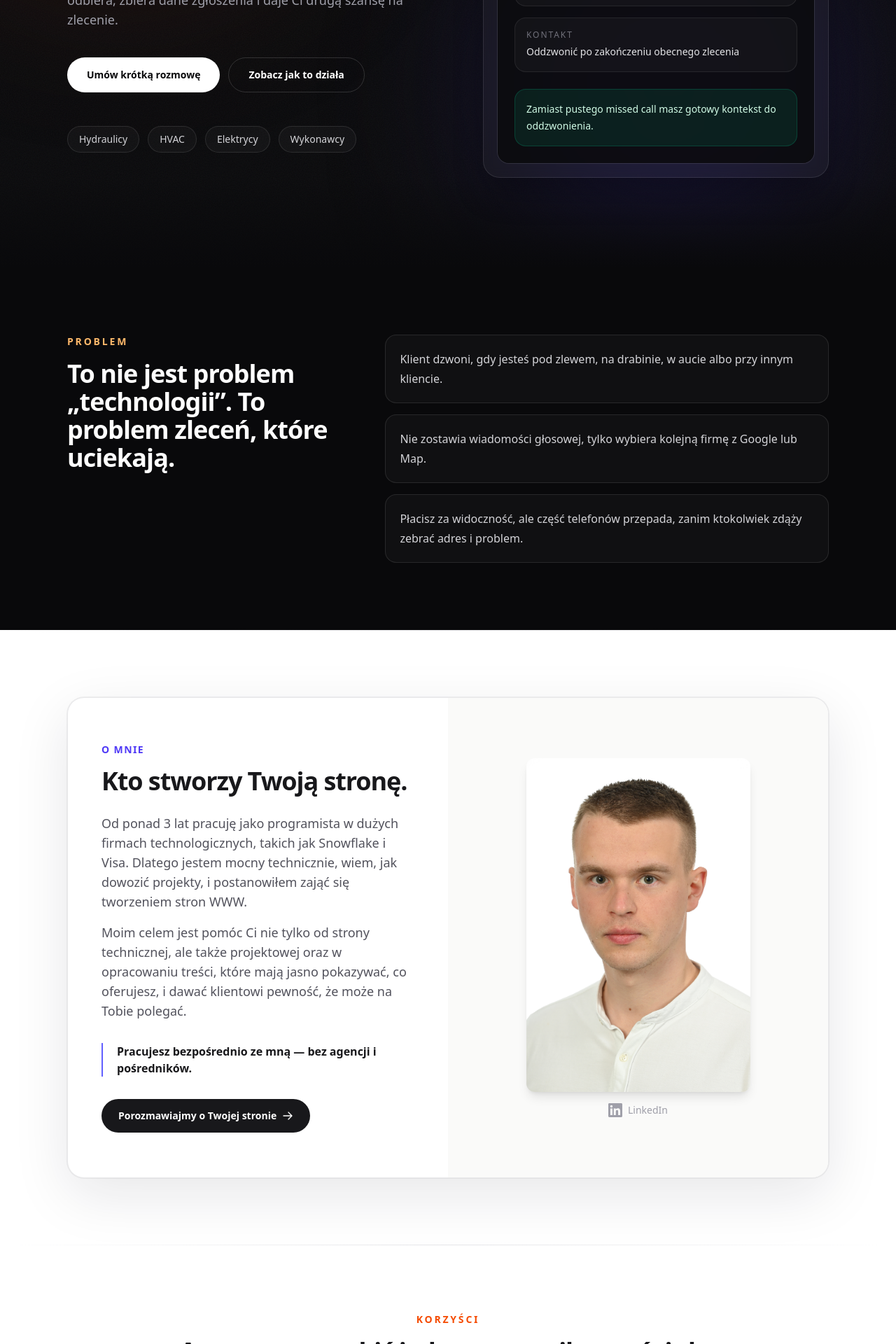
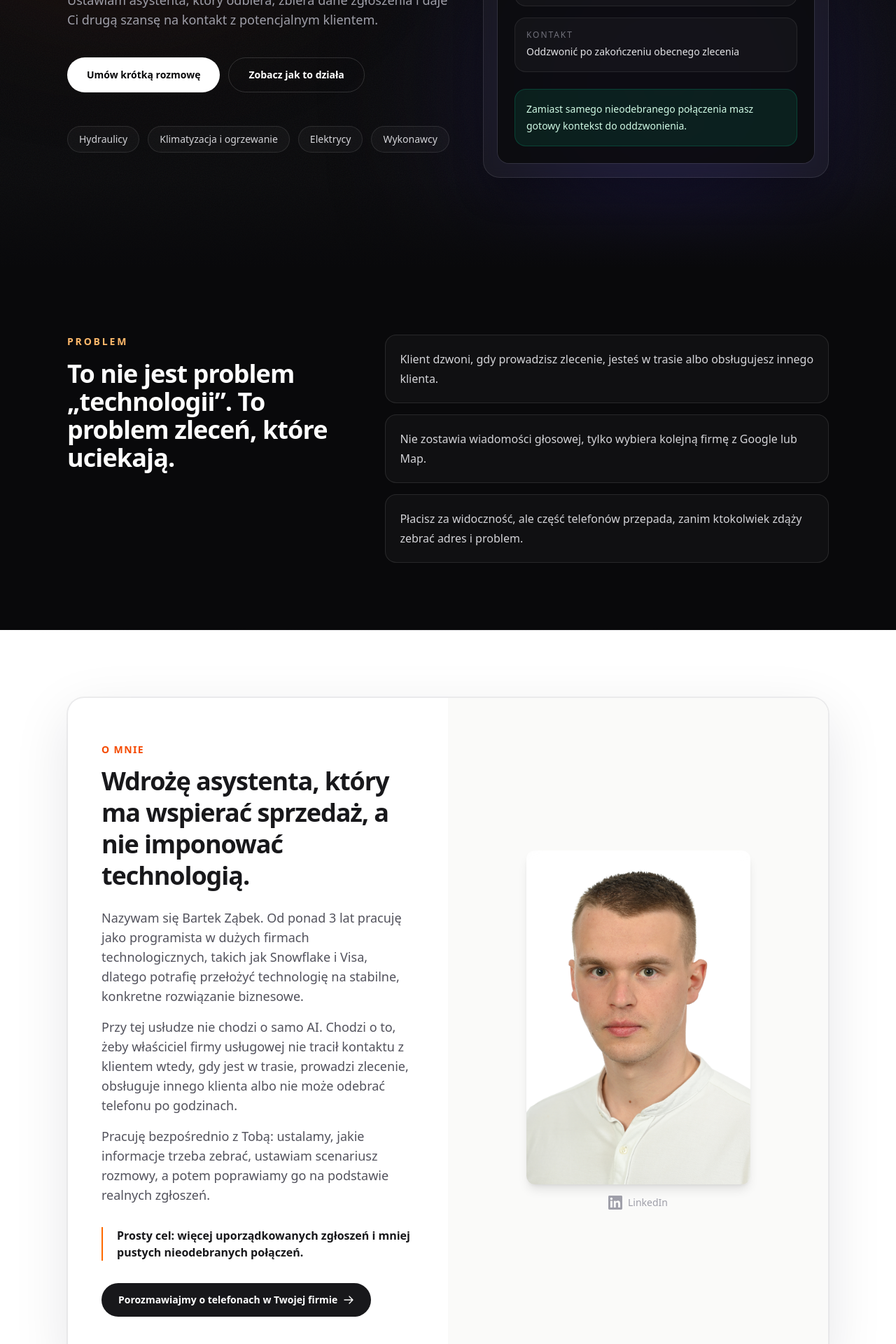
Before and after one commit to zombinator1/ZombiStackPortfolio, a Next.js app: page /asystent-glosowy-dla-firm-uslugowych in a window 1280 px wide. Shown: the part 600-2520 px from the top of the page at 70% size. Built offline with nearby package versions, Linux system fonts and the light colour scheme; no server answers.

Commit message:
Refine trades landing page messaging

```diff
--- a/src/app/(site)/asystent-glosowy-dla-firm-uslugowych/page.tsx
+++ b/src/app/(site)/asystent-glosowy-dla-firm-uslugowych/page.tsx
@@ -1,19 +1,19 @@
 import type { Metadata } from 'next';
 import Link from 'next/link';
-import { AboutMeD } from '@/components/marketing/about-me';
+import { TradesAiAbout } from '@/components/marketing/trades-ai-about';
 import { TradesAiContactForm } from '@/components/marketing/trades-ai-contact-form';
 import { Container } from '@/components/ui/container';
 
 export const metadata: Metadata = {
   title: 'Nie trać zleceń przez nieodebrane telefony — asystent dla firm usługowych',
   description:
-    'Telefoniczny backup dla hydraulików, HVAC, elektryków i wykonawców. Odbiera, kwalifikuje zgłoszenia i zbiera dane, gdy jesteś na robocie albo po godzinach.',
+    'Telefoniczny backup dla hydraulików, firm od klimatyzacji i ogrzewania, elektryków oraz wykonawców. Odbiera, kwalifikuje zgłoszenia i zbiera dane, gdy prowadzisz zlecenie albo jesteś po godzinach pracy.',
 };
 
-const tradeSegments = ['Hydraulicy', 'HVAC', 'Elektrycy', 'Wykonawcy'];
+const tradeSegments = ['Hydraulicy', 'Klimatyzacja i ogrzewanie', 'Elektrycy', 'Wykonawcy'];
 
 const painPoints = [
-  'Klient dzwoni, gdy jesteś pod zlewem, na drabinie, w aucie albo przy innym kliencie.',
+  'Klient dzwoni, gdy prowadzisz zlecenie, jesteś w trasie albo obsługujesz innego klienta.',
   'Nie zostawia wiadomości głosowej, tylko wybiera kolejną firmę z Google lub Map.',
   'Płacisz za widoczność, ale część telefonów przepada, zanim ktokolwiek zdąży zebrać adres i problem.',
 ];
@@ -22,15 +22,15 @@ const benefits = [
   {
     title: 'Więcej zgłoszeń z telefonów, które już masz',
     description:
-      'Nie obiecuję magicznie większego ruchu. Chodzi o to, żeby nie tracić ludzi, którzy już zadzwonili, bo potrzebują hydraulika, elektryka, HVAC albo wykonawcy.',
+      'Nie obiecuję magicznie większego ruchu. Chodzi o to, żeby nie tracić osób, które już zadzwoniły, bo potrzebują hydraulika, elektryka, serwisu klimatyzacji lub ogrzewania albo wykonawcy.',
   },
   {
-    title: 'Szybka kwalifikacja bez odrywania Cię od roboty',
+    title: 'Szybka kwalifikacja bez przerywania pracy',
     description:
       'Asystent zbiera typ usterki, adres, pilność, preferowany termin i dane kontaktowe. Ty wracasz do klienta z kontekstem, a nie z pustym numerem w historii połączeń.',
   },
   {
-    title: 'Backup po godzinach i w czasie pracy w terenie',
+    title: 'Backup 24/7 i w czasie pracy w terenie',
     description:
       'Może działać na osobnym numerze albo jako przekierowanie, gdy nie odbierzesz po kilku sekundach. Recepcja lub Ty nadal odbieracie, gdy możecie.',
   },
@@ -65,7 +65,7 @@ const faqItems = [
   {
     question: 'Czy to zastępuje mnie albo moją recepcję?',
     answer:
-      'Nie. To backup wtedy, gdy Ty albo recepcja nie możecie odebrać: jesteś na robocie, prowadzisz, masz zajęte ręce, jest po godzinach albo linia jest zajęta. Jeśli odbierasz normalnie, nic się nie zmienia.',
+      'Nie. To backup wtedy, gdy Ty albo recepcja nie możecie odebrać: prowadzisz zlecenie, jesteś w trasie, obsługujesz innego klienta, jest po godzinach albo linia jest zajęta. Jeśli odbierasz normalnie, nic się nie zmienia.',
   },
   {
     question: 'Co jeśli klient ma pilną awarię?',
@@ -112,11 +112,11 @@ function HeroSection() {
             <h1 className="max-w-4xl text-[clamp(2.35rem,5vw,5rem)] font-bold leading-[1.02] tracking-[-0.05em] text-white">
               Nie trać zleceń, kiedy jesteś{' '}
               <span className="bg-gradient-to-br from-orange-200 via-amber-300 to-orange-500 bg-clip-text text-transparent">
-                na robocie.
+                w trakcie zlecenia.
               </span>
             </h1>
             <p className="mt-8 max-w-2xl text-base leading-7 text-zinc-400 sm:text-lg">
-              Klient z awarią nie czeka, aż skończysz montaż, zejdziesz z drabiny albo oddzwonisz po godzinie. Ustawiam asystenta, który odbiera, zbiera dane zgłoszenia i daje Ci drugą szansę na zlecenie.
+              Klient z pilnym problemem nie zawsze poczeka, aż skończysz montaż, dojedziesz na miejsce albo oddzwonisz po godzinie. Ustawiam asystenta, który odbiera, zbiera dane zgłoszenia i daje Ci drugą szansę na kontakt z potencjalnym klientem.
             </p>
 
             <div className="mt-10 flex flex-col gap-3 sm:flex-row">
@@ -168,7 +168,7 @@ function HeroSection() {
               </div>
 
               <div className="mt-6 rounded-2xl border border-emerald-400/20 bg-emerald-400/10 p-4 text-sm leading-6 text-emerald-100">
-                Zamiast pustego missed call masz gotowy kontekst do oddzwonienia.
+                    Zamiast samego nieodebranego połączenia masz gotowy kontekst do oddzwonienia.
               </div>
             </div>
           </div>
@@ -212,7 +212,7 @@ function BenefitsSection() {
             Asystent ma robić jedną rzecz: pilnować, żeby telefon od potencjalnego klienta nie zniknął.
           </h2>
           <p className="mt-5 text-lg leading-8 text-zinc-600">
-            Komunikacja jest ustawiona pod firmy usługowe, które pracują w terenie, a nie pod biurowe SaaS-y. Liczy się adres, typ roboty, pilność i szybki powrót do klienta.
+            Komunikacja jest ustawiona pod firmy usługowe, które pracują w terenie, a nie pod biurowe rozwiązania SaaS. Liczy się adres, zakres zgłoszenia, pilność i szybki powrót do klienta.
           </p>
         </div>
 
@@ -301,6 +301,7 @@ function PricingSection() {
               'Asystent ustawiony pod Twoje usługi, obszar działania i typowe zgłoszenia.',
               'Nowy numer telefonu lub przekierowanie po kilku sekundach bez odpowiedzi.',
               'Zbieranie danych: problem, adres, pilność, termin i kontakt.',
+              'Nagrania rozmów są dostępne do odsłuchu; klient jest informowany o nagrywaniu, a materiał pomaga poprawiać obsługę i szybciej wracać do kontekstu zgłoszenia.',
               'Stały support i poprawki scenariusza rozmowy po realnych telefonach.',
             ].map((item) => (
               <li key={item} className="flex gap-3">
@@ -354,7 +355,7 @@ function FaqSection() {
 function CtaSection() {
   const reassurances = [
     'Najpierw rozmowa o Twoich realnych telefonach',
-    'Demo dopasowane do hydraulika, HVAC, elektryka lub wykonawcy',
+    'Demo dopasowane do hydraulika, firmy od klimatyzacji i ogrzewania, elektryka lub wykonawcy',
     'Jeśli problem jest zbyt mały, powiem to wprost',
   ];
 
@@ -398,7 +399,7 @@ export default function TradesAiReceptionistPage() {
     <>
       <HeroSection />
       <ProblemSection />
-      <AboutMeD />
+      <TradesAiAbout />
       <BenefitsSection />
       <ProcessSection />
       <PricingSection />
--- /dev/null
+++ b/src/components/marketing/trades-ai-about.tsx
@@ -0,0 +1,83 @@
+import Image from 'next/image';
+import { Container } from '@/components/ui/container';
+
+const photo = (
+  <Image
+    src="/myself/ja1.jpg"
+    alt="Bartek Żabekk"
+    width={400}
+    height={533}
+    className="w-full object-cover"
+  />
+);
+
+const linkedin = (
+  <a
+    href="https://www.linkedin.com/in/bzabekk"
+    target="_blank"
+    rel="noopener noreferrer"
+    className="inline-flex items-center gap-2 text-zinc-400 transition hover:text-zinc-700"
+  >
+    <svg className="h-5 w-5" fill="currentColor" viewBox="0 0 24 24">
+      <path d="M20.447 20.452h-3.554v-5.569c0-1.328-.027-3.037-1.852-3.037-1.853 0-2.136 1.445-2.136 2.939v5.667H9.351V9h3.414v1.561h.046c.477-.9 1.637-1.85 3.37-1.85 3.601 0 4.267 2.37 4.267 5.455v6.286zM5.337 7.433a2.062 2.062 0 0 1-2.063-2.065 2.064 2.064 0 1 1 2.063 2.065zm1.782 13.019H3.555V9h3.564v11.452zM22.225 0H1.771C.792 0 0 .774 0 1.729v20.542C0 23.227.792 24 1.771 24h20.451C23.2 24 24 23.227 24 22.271V1.729C24 .774 23.2 0 22.222 0h.003z" />
+    </svg>
+    <span className="text-sm font-medium">LinkedIn</span>
+  </a>
+);
+
+export function TradesAiAbout() {
+  return (
+    <section className="relative overflow-hidden bg-white py-20 sm:py-24">
+      <div className="absolute inset-x-0 top-0 h-px bg-gradient-to-r from-transparent via-zinc-200 to-transparent" />
+      <div className="absolute inset-x-0 bottom-0 h-px bg-gradient-to-r from-transparent via-zinc-200 to-transparent" />
+
+      <Container>
+        <div className="overflow-hidden rounded-3xl border border-zinc-200/80 bg-white shadow-[0_24px_80px_rgba(15,23,42,0.10)] ring-1 ring-zinc-950/5">
+          <div className="grid items-center lg:grid-cols-2">
+            <div className="px-8 py-12 lg:px-12 lg:py-16">
+              <p className="mb-3 text-sm font-semibold uppercase tracking-widest text-orange-600">O mnie</p>
+              <h2 className="text-3xl font-bold leading-tight tracking-[-0.03em] text-zinc-900 sm:text-4xl">
+                Wdrożę asystenta, który ma wspierać sprzedaż, a nie imponować technologią.
+              </h2>
+
+              <div className="mt-6 space-y-4">
+                <p className="text-lg leading-7 text-zinc-600">
+                  Nazywam się Bartek Ząbek. Od ponad 3 lat pracuję jako programista w dużych firmach technologicznych, takich jak Snowflake i Visa, dlatego potrafię przełożyć technologię na stabilne, konkretne rozwiązanie biznesowe.
+                </p>
+                <p className="text-lg leading-7 text-zinc-600">
+                  Przy tej usłudze nie chodzi o samo AI. Chodzi o to, żeby właściciel firmy usługowej nie tracił kontaktu z klientem wtedy, gdy jest w trasie, prowadzi zlecenie, obsługuje innego klienta albo nie może odebrać telefonu po godzinach.
+                </p>
+                <p className="text-lg leading-7 text-zinc-600">
+                  Pracuję bezpośrednio z Tobą: ustalamy, jakie informacje trzeba zebrać, ustawiam scenariusz rozmowy, a potem poprawiamy go na podstawie realnych zgłoszeń.
+                </p>
+              </div>
+
+              <div className="mt-8 border-l-2 border-orange-500 pl-5">
+                <p className="text-base font-semibold text-zinc-900">
+                  Prosty cel: więcej uporządkowanych zgłoszeń i mniej pustych nieodebranych połączeń.
+                </p>
+              </div>
+
+              <a
+                href="#kontakt"
+                className="mt-8 inline-flex items-center gap-2 rounded-full bg-zinc-900 px-6 py-3.5 text-sm font-semibold text-white transition hover:-translate-y-0.5 hover:bg-zinc-700"
+              >
+                Porozmawiajmy o telefonach w Twojej firmie
+                <svg className="h-4 w-4" fill="none" viewBox="0 0 24 24" stroke="currentColor" strokeWidth={2}>
+                  <path strokeLinecap="round" strokeLinejoin="round" d="M13.5 4.5L21 12m0 0l-7.5 7.5M21 12H3" />
+                </svg>
+              </a>
+            </div>
+
+            <div className="flex flex-col items-center justify-center gap-4 bg-stone-50 px-8 py-12 lg:h-full lg:px-12 lg:py-0">
+              <div className="w-full max-w-xs overflow-hidden rounded-xl shadow-lg">
+                {photo}
+              </div>
+              {linkedin}
+            </div>
+          </div>
+        </div>
+      </Container>
+    </section>
+  );
+}
--- a/src/components/marketing/trades-ai-contact-form.tsx
+++ b/src/components/marketing/trades-ai-contact-form.tsx
@@ -34,7 +34,7 @@ export function TradesAiContactForm() {
             name="description"
             rows={5}
             required
-            placeholder="Np. prowadzę firmę hydrauliczną w Krakowie, dużo telefonów wpada, gdy jestem na robocie albo po 17:00. Chcę, żeby ktoś zebrał adres, typ awarii i pilność zgłoszenia."
+            placeholder="Np. prowadzę firmę hydrauliczną w Krakowie, część telefonów wpada w trakcie realizacji zleceń albo po godzinach. Chcę, żeby ktoś zebrał adres, typ zgłoszenia i pilność kontaktu."
             className="w-full resize-none rounded-xl border border-zinc-700 bg-zinc-800 px-4 py-3 text-sm text-white placeholder-zinc-600 outline-none transition-colors focus:border-zinc-500"
           />
         </div>
```
